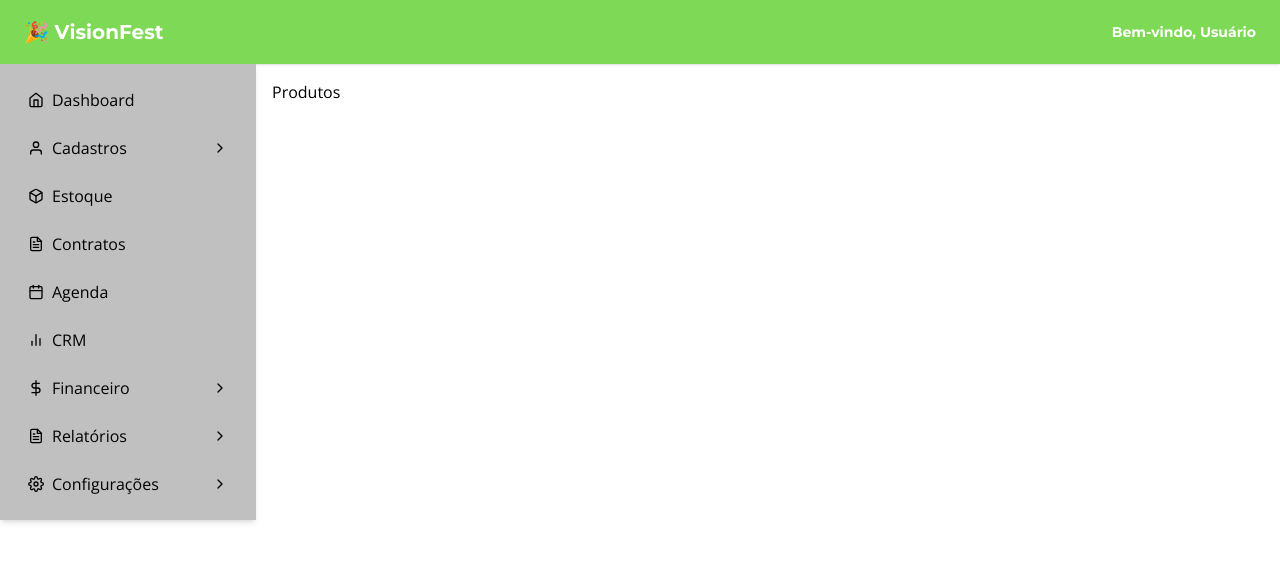
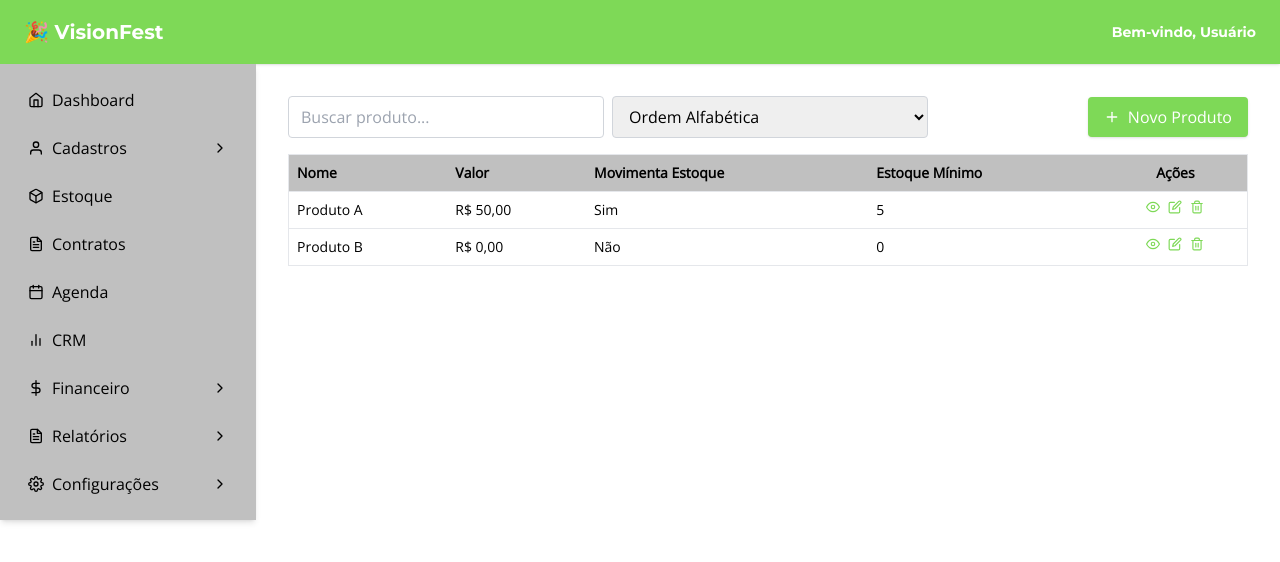
Before and after one commit to devjonathassales/Visionfest-Saas, a React (Vite) app in the folder visionfest-frontend/: page /cadastros/produtos in a window 1280 px wide. Shown: the top 562 px of the page. Built offline with nearby package versions, Linux system fonts and the light colour scheme; the HTML template or start-up script is replaced by a standard one.

Commit message:
Concluido o frontend de toda a aba cadastros

```diff
--- /dev/null
+++ b/visionfest-frontend/src/components/ProdutosForm.jsx
@@ -0,0 +1,131 @@
+import React, { useState, useEffect } from 'react';
+
+function formatarValor(valor) {
+  // Remove tudo que não for número
+  const numeros = valor.replace(/\D/g, '');
+  // Formata para moeda BR
+  const numeroFloat = Number(numeros) / 100;
+  return numeroFloat.toLocaleString('pt-BR', {
+    style: 'currency',
+    currency: 'BRL',
+  });
+}
+
+function limparFormatacao(valor) {
+  // Remove máscara para salvar como número (ex: "R$ 10,00" -> "10.00")
+  if (!valor) return 0;
+  return Number(
+    valor
+      .replace(/[R$\s.]/g, '')
+      .replace(',', '.') || 0
+  );
+}
+
+export default function ProdutosForm({ onSave, produtoSelecionado, onCancel }) {
+  const [nome, setNome] = useState('');
+  const [valor, setValor] = useState('R$ 0,00');
+  const [movimentaEstoque, setMovimentaEstoque] = useState(true);
+  const [estoqueMinimo, setEstoqueMinimo] = useState('');
+
+  useEffect(() => {
+    if (produtoSelecionado) {
+      setNome(produtoSelecionado.nome || '');
+      setValor(
+        produtoSelecionado.valor !== undefined
+          ? formatarValor(String(produtoSelecionado.valor * 100))
+          : 'R$ 0,00'
+      );
+      setMovimentaEstoque(produtoSelecionado.movimentaEstoque ?? true);
+      setEstoqueMinimo(produtoSelecionado.estoqueMinimo ?? '');
+    } else {
+      setNome('');
+      setValor('R$ 0,00');
+      setMovimentaEstoque(true);
+      setEstoqueMinimo('');
+    }
+  }, [produtoSelecionado]);
+
+  const handleValorChange = (e) => {
+    const raw = e.target.value;
+    setValor(formatarValor(raw));
+  };
+
+  const handleSubmit = (e) => {
+    e.preventDefault();
+
+    onSave({
+      id: produtoSelecionado?.id,
+      nome,
+      valor: limparFormatacao(valor),
+      movimentaEstoque,
+      estoqueMinimo: estoqueMinimo ? Number(estoqueMinimo) : 0,
+    });
+  };
+
+  return (
+    <form onSubmit={handleSubmit} className="max-w-md mx-auto p-4 border rounded shadow bg-white">
+      <div className="mb-4">
+        <label className="block mb-1 font-semibold">Nome</label>
+        <input
+          type="text"
+          className="input border border-gray-300 px-3 py-2 rounded w-full"
+          value={nome}
+          onChange={(e) => setNome(e.target.value)}
+          required
+          autoFocus
+        />
+      </div>
+
+      <div className="mb-4">
+        <label className="block mb-1 font-semibold">Valor (opcional)</label>
+        <input
+          type="text"
+          className="input border border-gray-300 px-3 py-2 rounded w-full"
+          value={valor}
+          onChange={handleValorChange}
+        />
+      </div>
+
+      <div className="mb-4 flex items-center gap-2">
+        <input
+          type="checkbox"
+          id="movimentaEstoque"
+          checked={movimentaEstoque}
+          onChange={() => setMovimentaEstoque(!movimentaEstoque)}
+          className="form-checkbox h-5 w-5"
+        />
+        <label htmlFor="movimentaEstoque" className="font-semibold select-none">
+          Movimenta estoque
+        </label>
+      </div>
+
+      <div className="mb-4">
+        <label className="block mb-1 font-semibold">Estoque mínimo</label>
+        <input
+          type="number"
+          min="0"
+          className="input border border-gray-300 px-3 py-2 rounded w-full"
+          value={estoqueMinimo}
+          onChange={(e) => setEstoqueMinimo(e.target.value)}
+          required
+        />
+      </div>
+
+      <div className="flex justify-end gap-2">
+        <button
+          type="button"
+          onClick={onCancel}
+          className="px-4 py-2 rounded bg-[#c0c0c0] border border-gray-400 hover:bg-gray-100"
+        >
+          Cancelar
+        </button>
+        <button
+          type="submit"
+          className="px-4 py-2 rounded bg-[#7ed957] text-white hover:bg-green-600"
+        >
+          Salvar
+        </button>
+      </div>
+    </form>
+  );
+}
--- /dev/null
+++ b/visionfest-frontend/src/components/ProdutosVisualiza.jsx
@@ -0,0 +1,26 @@
+import React from 'react';
+
+export default function ProdutosVisualiza({ produto, onClose }) {
+  if (!produto) return null;
+
+  return (
+    <div className="fixed inset-0 bg-black bg-opacity-40 flex justify-center items-center p-4">
+      <div className="bg-white rounded shadow max-w-md w-full p-6 relative">
+        <button
+          onClick={onClose}
+          className="absolute top-3 right-3 text-gray-500 hover:text-gray-700 font-bold text-xl"
+          title="Fechar"
+        >
+          ×
+        </button>
+
+        <h2 className="text-2xl font-semibold mb-4">Detalhes do Produto</h2>
+
+        <p><strong>Nome:</strong> {produto.nome}</p>
+        <p><strong>Valor:</strong> R$ {produto.valor.toFixed(2)}</p>
+        <p><strong>Movimenta Estoque:</strong> {produto.movimentaEstoque ? 'Sim' : 'Não'}</p>
+        <p><strong>Estoque Mínimo:</strong> {produto.estoqueMinimo}</p>
+      </div>
+    </div>
+  );
+}
--- a/visionfest-frontend/src/pages/Cadastros/Produtos.jsx
+++ b/visionfest-frontend/src/pages/Cadastros/Produtos.jsx
@@ -1 +1,157 @@
-export default function Produtos() { return <h1>Produtos</h1>; }
+import React, { useState } from 'react';
+import ProdutosForm from '../../components/ProdutosForm';
+import ProdutoVisualizar from '../../components/ProdutosVisualiza';
+import { FiPlus, FiEye, FiEdit, FiTrash2 } from 'react-icons/fi';
+
+// Mock de produtos
+const produtosMock = [
+  {
+    id: 1,
+    nome: 'Produto A',
+    valor: 50,
+    movimentaEstoque: true,
+    estoqueMinimo: 5,
+  },
+  {
+    id: 2,
+    nome: 'Produto B',
+    valor: 0,
+    movimentaEstoque: false,
+    estoqueMinimo: 0,
+  },
+];
+
+export default function Produtos() {
+  const [produtos, setProdutos] = useState(produtosMock);
+  const [busca, setBusca] = useState('');
+  const [ordenarPor, setOrdenarPor] = useState('alfabetica');
+  const [mostrarFormulario, setMostrarFormulario] = useState(false);
+  const [produtoSelecionado, setProdutoSelecionado] = useState(null);
+  const [produtoVisualizar, setProdutoVisualizar] = useState(null);
+
+  const filtrarProdutos = () => {
+    let lista = [...produtos];
+
+    if (busca.length >= 3) {
+      lista = lista.filter(p =>
+        p.nome.toLowerCase().includes(busca.toLowerCase())
+      );
+    }
+
+    if (ordenarPor === 'alfabetica') {
+      lista.sort((a, b) => a.nome.localeCompare(b.nome));
+    }
+
+    return lista;
+  };
+
+  const handleSalvar = (novoProduto) => {
+    if (novoProduto.id) {
+      setProdutos(prev => prev.map(p => p.id === novoProduto.id ? novoProduto : p));
+    } else {
+      setProdutos(prev => [...prev, { ...novoProduto, id: Date.now() }]);
+    }
+    setMostrarFormulario(false);
+    setProdutoSelecionado(null);
+  };
+
+  const handleEditar = (produto) => {
+    setProdutoSelecionado(produto);
+    setMostrarFormulario(true);
+  };
+
+  const handleExcluir = (id) => {
+    if (window.confirm('Deseja excluir este produto?')) {
+      setProdutos(prev => prev.filter(p => p.id !== id));
+    }
+  };
+
+  return (
+    <div className="p-4">
+      {produtoVisualizar && (
+        <ProdutoVisualizar
+          produto={produtoVisualizar}
+          onClose={() => setProdutoVisualizar(null)}
+        />
+      )}
+
+      {mostrarFormulario && (
+        <ProdutosForm
+          onSave={handleSalvar}
+          produtoSelecionado={produtoSelecionado}
+          onCancel={() => {
+            setMostrarFormulario(false);
+            setProdutoSelecionado(null);
+          }}
+        />
+      )}
+
+      {!mostrarFormulario && !produtoVisualizar && (
+        <>
+          <div className="flex flex-col md:flex-row justify-between items-center gap-4 mb-4">
+            <div className="flex flex-col md:flex-row gap-2 w-full md:w-2/3">
+              <input
+                type="text"
+                placeholder="Buscar produto..."
+                className="input border border-gray-300 px-3 py-2 rounded w-full"
+                value={busca}
+                onChange={(e) => setBusca(e.target.value)}
+              />
+              <select
+                value={ordenarPor}
+                onChange={(e) => setOrdenarPor(e.target.value)}
+                className="input border border-gray-300 px-3 py-2 rounded w-40" // largura menor que o padrão
+              >
+                <option value="alfabetica">Ordem Alfabética</option>
+                <option value="data">Data de Cadastro</option>
+              </select>
+            </div>
+
+            <button
+              onClick={() => {
+                setProdutoSelecionado(null);
+                setMostrarFormulario(true);
+              }}
+              className="flex items-center gap-2 bg-primary text-white px-4 py-2 rounded shadow hover:bg-green-500 whitespace-nowrap"
+            >
+              <FiPlus /> Novo Produto
+            </button>
+          </div>
+
+          <table className="w-full border text-sm">
+            <thead className="bg-silver text-black">
+              <tr>
+                <th className="p-2 text-left">Nome</th>
+                <th className="p-2 text-left">Valor</th>
+                <th className="p-2 text-left">Movimenta Estoque</th>
+                <th className="p-2 text-left">Estoque Mínimo</th>
+                <th className="p-2 text-center">Ações</th>
+              </tr>
+            </thead>
+            <tbody>
+              {filtrarProdutos().map(produto => (
+                <tr key={produto.id} className="border-t hover:bg-gray-50">
+                  <td className="p-2">{produto.nome}</td>
+                  <td className="p-2">{produto.valor.toLocaleString('pt-BR', { style: 'currency', currency: 'BRL' })}</td>
+                  <td className="p-2">{produto.movimentaEstoque ? 'Sim' : 'Não'}</td>
+                  <td className="p-2">{produto.estoqueMinimo}</td>
+                  <td className="p-2 flex justify-center gap-2 text-primary">
+                    <button onClick={() => setProdutoVisualizar(produto)} title="Visualizar">
+                      <FiEye />
+                    </button>
+                    <button onClick={() => handleEditar(produto)} title="Editar">
+                      <FiEdit />
+                    </button>
+                    <button onClick={() => handleExcluir(produto.id)} title="Excluir">
+                      <FiTrash2 />
+                    </button>
+                  </td>
+                </tr>
+              ))}
+            </tbody>
+          </table>
+        </>
+      )}
+    </div>
+  );
+}
```
